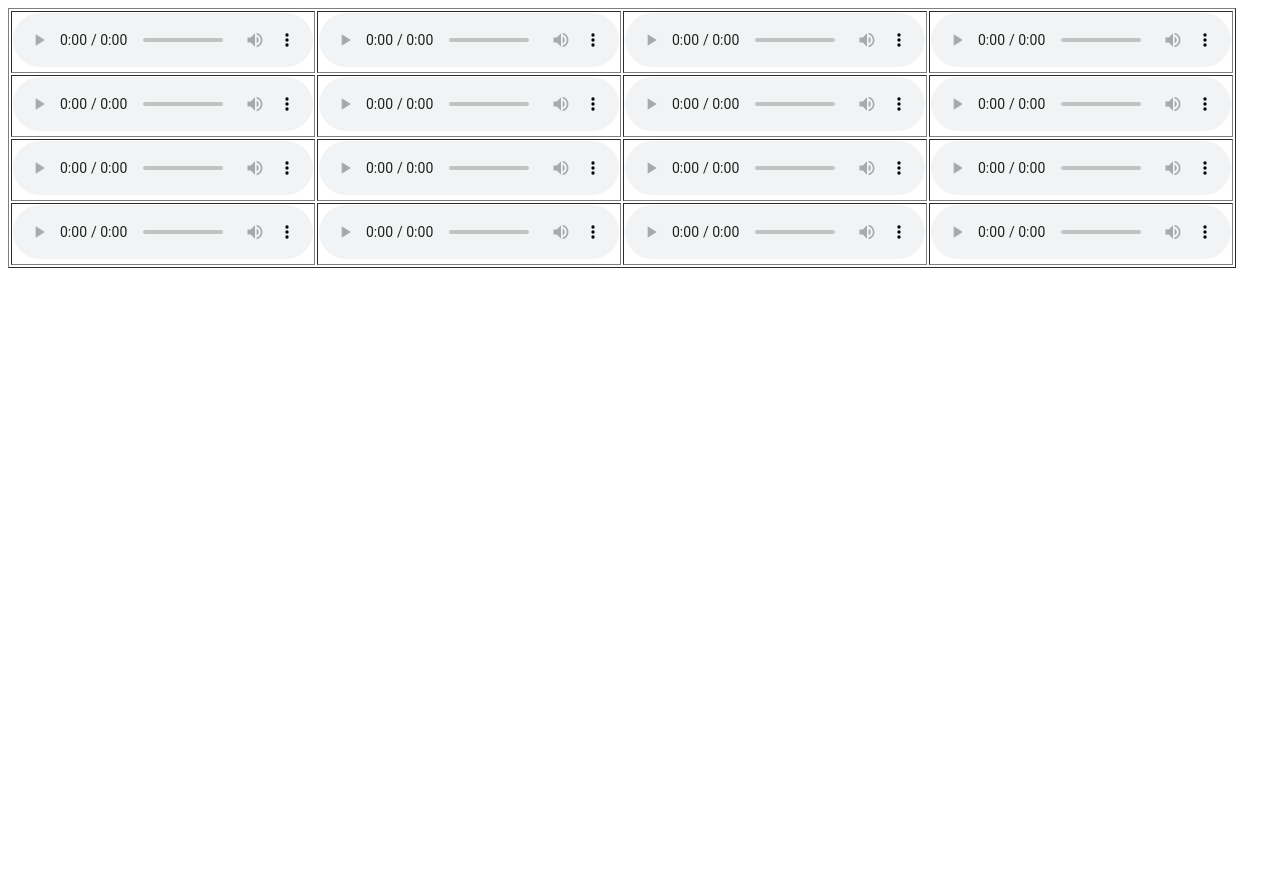
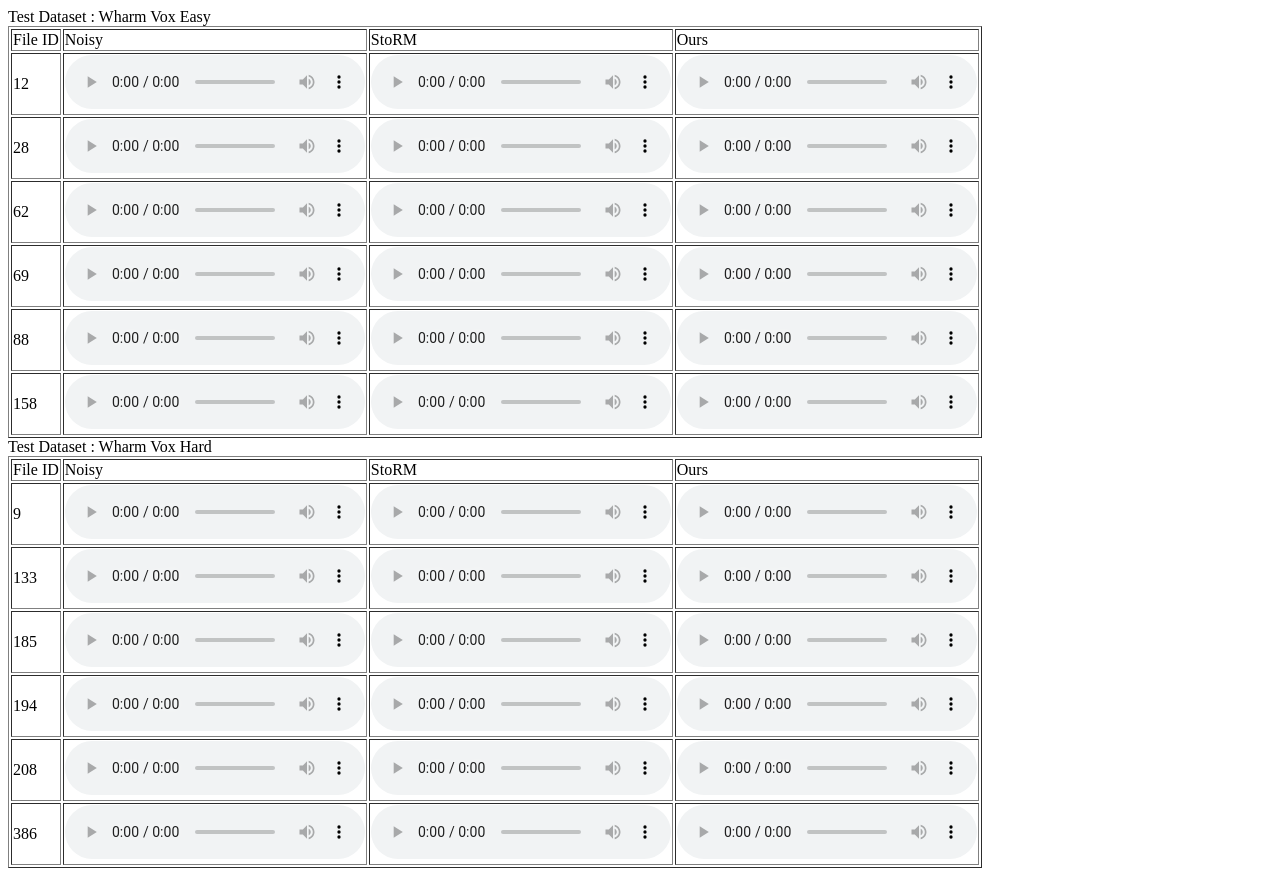
Before and after one commit to kjysmu/Noisy2Clean, a plain HTML site: page docs/index.html in a window 1280 px wide. Before the commit the page ends 800 px from the top, so only its background shows below. Drawn offline with Linux system fonts and the light colour scheme.

Commit message:
Update index.html

```diff
--- a/docs/index.html
+++ b/docs/index.html
@@ -7,32 +7,100 @@
 </head>
 <body>
 
+Test Dataset : Wharm Vox Easy
 <table border="1">
   <tr>
-    <td><audio controls><source src="audio1.mp3" type="audio/mp3"> </audio></td>
-    <td><audio controls><source src="audio2.mp3" type="audio/mp3"> </audio></td>
-    <td><audio controls><source src="audio3.mp3" type="audio/mp3"> </audio></td>
-    <td><audio controls><source src="audio4.mp3" type="audio/mp3"> </audio></td>
+    <td>File ID</td>
+    <td>Noisy</td>
+    <td>StoRM</td>
+    <td>Ours</td>
   </tr>
   <tr>
-    <td><audio controls><source src="audio5.mp3" type="audio/mp3"> </audio></td>
-    <td><audio controls><source src="audio6.mp3" type="audio/mp3"> </audio></td>
-    <td><audio controls><source src="audio7.mp3" type="audio/mp3"> </audio></td>
-    <td><audio controls><source src="audio8.mp3" type="audio/mp3"> </audio></td>
+    <td> 12 </td>
+    <td><audio controls><source src="output/easy/noisy/0012.wav" type="audio/wav"> </audio></td>
+    <td><audio controls><source src="output/easy/storm/0012.wav" type="audio/wav"> </audio></td>
+    <td><audio controls><source src="output/easy/ours/0012.wav" type="audio/wav"> </audio></td>
   </tr>
   <tr>
-    <td><audio controls><source src="audio9.mp3" type="audio/mp3"> </audio></td>
-    <td><audio controls><source src="audio10.mp3" type="audio/mp3"> </audio></td>
-    <td><audio controls><source src="audio11.mp3" type="audio/mp3"> </audio></td>
-    <td><audio controls><source src="audio12.mp3" type="audio/mp3"> </audio></td>
+    <td> 28 </td>
+    <td><audio controls><source src="output/easy/noisy/0028.wav" type="audio/wav"> </audio></td>
+    <td><audio controls><source src="output/easy/storm/0028.wav" type="audio/wav"> </audio></td>
+    <td><audio controls><source src="output/easy/ours/0028.wav" type="audio/wav"> </audio></td>
   </tr>
   <tr>
-    <td><audio controls><source src="audio13.mp3" type="audio/mp3"> </audio></td>
-    <td><audio controls><source src="audio14.mp3" type="audio/mp3"> </audio></td>
-    <td><audio controls><source src="audio15.mp3" type="audio/mp3"> </audio></td>
-    <td><audio controls><source src="audio16.mp3" type="audio/mp3"> </audio></td>
+    <td> 62 </td>
+    <td><audio controls><source src="output/easy/noisy/0062.wav" type="audio/wav"> </audio></td>
+    <td><audio controls><source src="output/easy/storm/0062.wav" type="audio/wav"> </audio></td>
+    <td><audio controls><source src="output/easy/ours/0062.wav" type="audio/wav"> </audio></td>
+  </tr>
+  <tr>
+    <td> 69 </td>
+    <td><audio controls><source src="output/easy/noisy/0069.wav" type="audio/wav"> </audio></td>
+    <td><audio controls><source src="output/easy/storm/0069.wav" type="audio/wav"> </audio></td>
+    <td><audio controls><source src="output/easy/ours/0069.wav" type="audio/wav"> </audio></td>
+  </tr>
+  <tr>
+    <td> 88 </td>
+    <td><audio controls><source src="output/easy/noisy/0088.wav" type="audio/wav"> </audio></td>
+    <td><audio controls><source src="output/easy/storm/0088.wav" type="audio/wav"> </audio></td>
+    <td><audio controls><source src="output/easy/ours/0088.wav" type="audio/wav"> </audio></td>
+  </tr>
+  <tr>
+    <td> 158 </td>
+    <td><audio controls><source src="output/easy/noisy/0158.wav" type="audio/wav"> </audio></td>
+    <td><audio controls><source src="output/easy/storm/0158.wav" type="audio/wav"> </audio></td>
+    <td><audio controls><source src="output/easy/ours/0158.wav" type="audio/wav"> </audio></td>
   </tr>
 </table>
 
+
+Test Dataset : Wharm Vox Hard
+
+<table border="1">
+  <tr>
+    <td>File ID</td>
+    <td>Noisy</td>
+    <td>StoRM</td>
+    <td>Ours</td>
+  </tr>
+  <tr>
+    <td> 9 </td>
+    <td><audio controls><source src="output/hard/noisy/0009.wav" type="audio/wav"> </audio></td>
+    <td><audio controls><source src="output/hard/storm/0009.wav" type="audio/wav"> </audio></td>
+    <td><audio controls><source src="output/hard/ours/0009.wav" type="audio/wav"> </audio></td>
+  </tr>
+  <tr>
+    <td> 133 </td>
+    <td><audio controls><source src="output/hard/noisy/0133.wav" type="audio/wav"> </audio></td>
+    <td><audio controls><source src="output/hard/storm/0133.wav" type="audio/wav"> </audio></td>
+    <td><audio controls><source src="output/hard/ours/0133.wav" type="audio/wav"> </audio></td>
+  </tr>
+  <tr>
+    <td> 185 </td>
+    <td><audio controls><source src="output/hard/noisy/0185.wav" type="audio/wav"> </audio></td>
+    <td><audio controls><source src="output/hard/storm/0185.wav" type="audio/wav"> </audio></td>
+    <td><audio controls><source src="output/hard/ours/0185.wav" type="audio/wav"> </audio></td>
+  </tr>
+  <tr>
+    <td> 194 </td>
+    <td><audio controls><source src="output/hard/noisy/0194.wav" type="audio/wav"> </audio></td>
+    <td><audio controls><source src="output/hard/storm/0194.wav" type="audio/wav"> </audio></td>
+    <td><audio controls><source src="output/hard/ours/0194.wav" type="audio/wav"> </audio></td>
+  </tr>
+  <tr>
+    <td> 208 </td>
+    <td><audio controls><source src="output/hard/noisy/0208.wav" type="audio/wav"> </audio></td>
+    <td><audio controls><source src="output/hard/storm/0208.wav" type="audio/wav"> </audio></td>
+    <td><audio controls><source src="output/hard/ours/0208.wav" type="audio/wav"> </audio></td>
+  </tr>
+  <tr>
+    <td> 386 </td>
+    <td><audio controls><source src="output/hard/noisy/0386.wav" type="audio/wav"> </audio></td>
+    <td><audio controls><source src="output/hard/storm/0386.wav" type="audio/wav"> </audio></td>
+    <td><audio controls><source src="output/hard/ours/0386.wav" type="audio/wav"> </audio></td>
+  </tr>
+</table>
+
+
 </body>
 </html>
```
